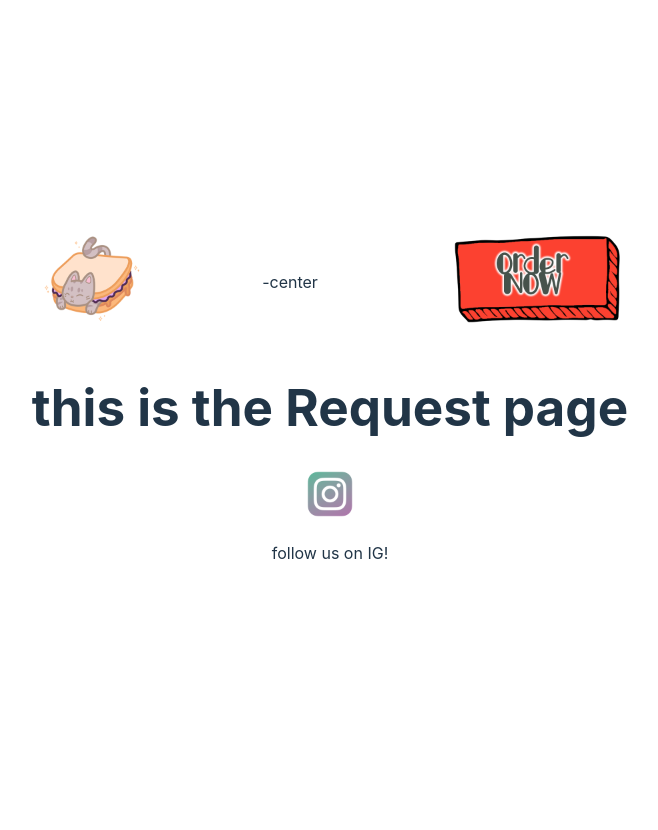
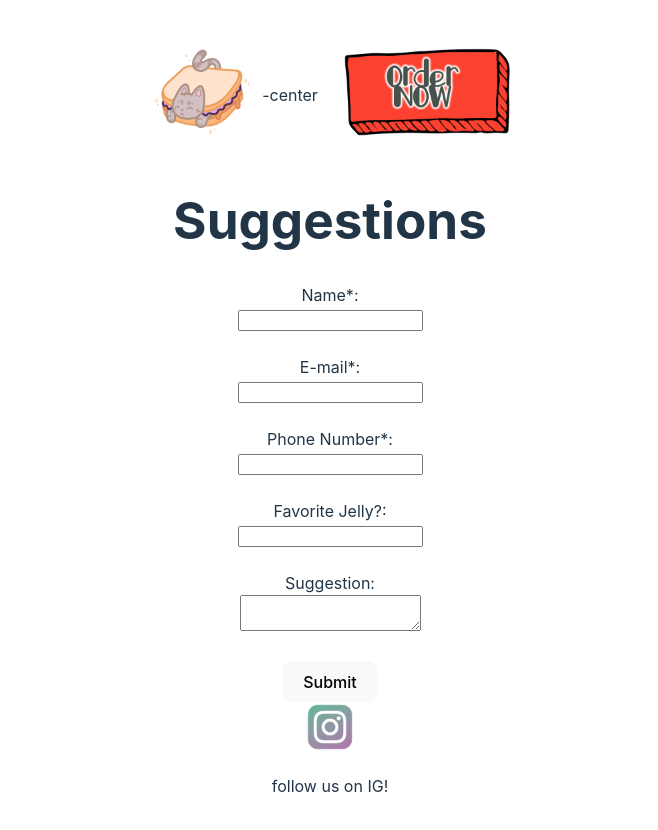
Before and after one commit to rtocastro/bruiseandbites, a React (Vite) app: page /Request in a window 1280 px wide. Shown: the top 830 px of the page, without its empty margins (310-968 px from the left). Before the commit the page ends 800 px from the top, so only its background shows below. Built offline with nearby package versions, Linux system fonts and the light colour scheme.

Commit message:
created form component for requests and modified request page with it.

```diff
--- /dev/null
+++ b/src/components/ReqForm.jsx
@@ -0,0 +1,75 @@
+import React, { useState } from 'react';
+
+function ReqForm() {
+  const [formData, setFormData] = useState({
+    name: '',
+    email: '',
+    phone: '',
+    favoriteJelly: '',
+    suggestion: ''
+  });
+
+  const handleChange = (e) => {
+    setFormData({ ...formData, [e.target.name]: e.target.value });
+  };
+
+  const handleSubmit = (e) => {
+    e.preventDefault();
+    if (!formData.name || !formData.email || !formData.phone) {
+      alert("Please fill in all required fields: Name, E-mail, and Phone Number.");
+      return;
+    }
+
+    const mailtoLink = `mailto:ricktorres@live.com?subject=Suggestions/Requests&body=
+      Name: ${encodeURIComponent(formData.name)}%0D%0A
+      E-mail: ${encodeURIComponent(formData.email)}%0D%0A
+      Phone Number: ${encodeURIComponent(formData.phone)}%0D%0A
+      Favorite Jelly?: ${encodeURIComponent(formData.favoriteJelly)}%0D%0A
+      Suggestion: ${encodeURIComponent(formData.suggestion)}`;
+
+    window.location.href = mailtoLink;
+  };
+
+  return (
+    <form onSubmit={handleSubmit}>
+      <label>
+        Name*:
+        <br />
+        <input type="text" name="name" value={formData.name} onChange={handleChange} required />
+      </label>
+      <br />
+      <br />
+      <label>
+        E-mail*:
+        <br />
+        <input type="email" name="email" value={formData.email} onChange={handleChange} required />
+      </label>
+      <br />
+      <br />
+      <label>
+        Phone Number*:
+        <br />
+        <input type="tel" name="phone" value={formData.phone} onChange={handleChange} required />
+      </label>
+      <br />
+      <br />
+      <label>
+        Favorite Jelly?:
+        <br />
+        <input type="text" name="favoriteJelly" value={formData.favoriteJelly} onChange={handleChange} />
+      </label>
+      <br />
+      <br />
+      <label>
+        Suggestion:
+        <br />
+        <textarea name="suggestion" value={formData.suggestion} onChange={handleChange}></textarea>
+      </label>
+      <br />
+      <br />
+      <button type="submit">Submit</button>
+    </form>
+  );
+}
+
+export default ReqForm;
--- a/src/pages/Request.jsx
+++ b/src/pages/Request.jsx
@@ -1,11 +1,14 @@
 import React from 'react'
+import ReqForm from '../components/ReqForm'
 
 
 function Request() {
 
   return (
     <>
-<h1>this is the Request page</h1>
+<h1>Suggestions</h1>
+<ReqForm />
+
     </>
   )
 }
```
